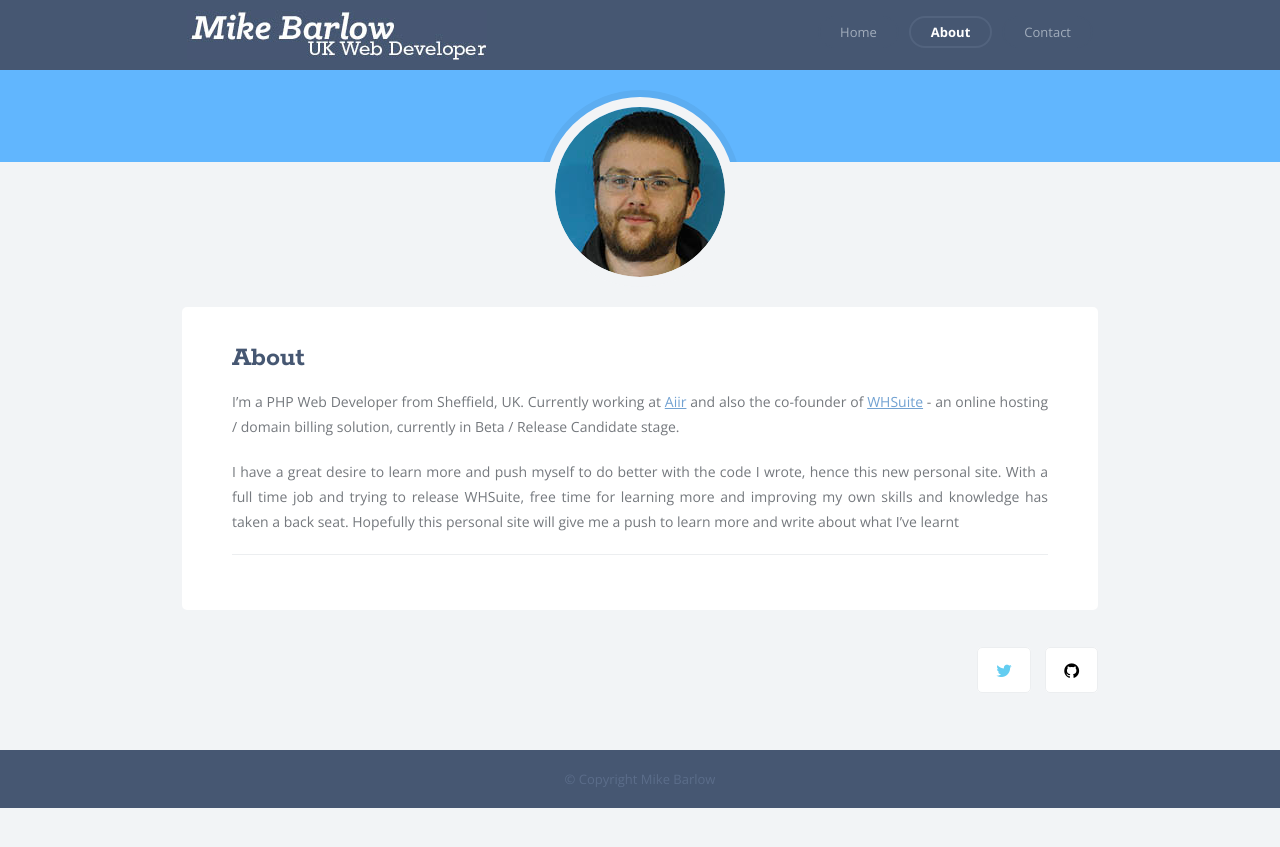
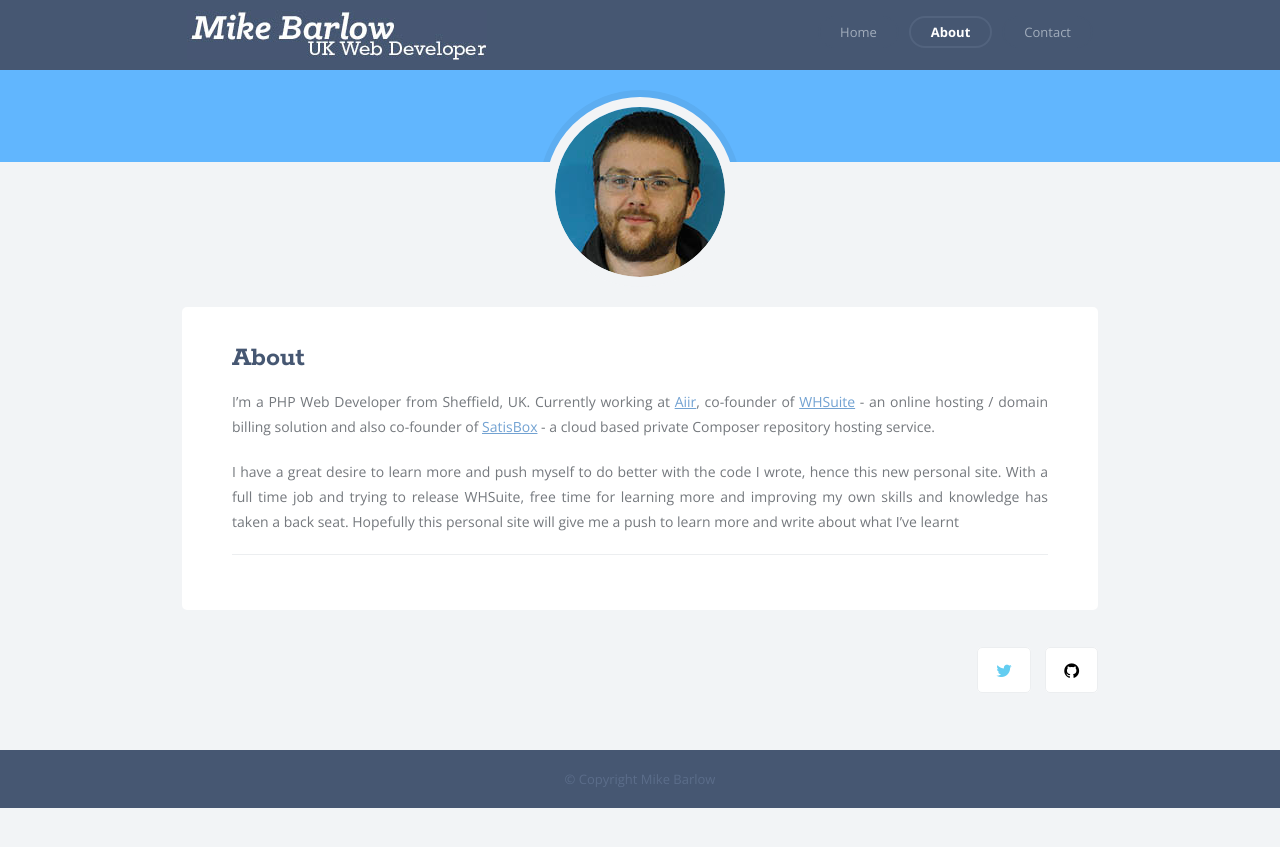
Before and after one commit to peakstoneuk/peakstoneuk.github.io, a Jekyll site: the page built from about.md, in a window 1280 px wide. Shown: the top 847 px of the page. Built offline with Jekyll 4.4.1, drawn with Linux system fonts in a browser that asks for light colours; nearby versions of some CDN libraries.

Commit message:
Updating about copy and github user var

```diff
--- a/_config.yml
+++ b/_config.yml
@@ -12,7 +12,7 @@
 baseurl: "" # the subpath of your site, e.g. /blog
 url: "http://mikebarlow.co.uk" # the base hostname & protocol for your site
 twitter_username: mikebarlow
-github_username:  snsmurf
+github_username:  mikebarlow
 permalink: /blog/:year/:month/:day/:title/
 
 # Build settings
--- a/about.md
+++ b/about.md
@@ -4,6 +4,6 @@ title: About
 permalink: /about/
 ---
 
-I'm a PHP Web Developer from Sheffield, UK. Currently working at [Aiir](http://aiir.com) and also the co-founder of [WHSuite](http://whsuite.com) - an online hosting / domain billing solution, currently in Beta / Release Candidate stage.
+I'm a PHP Web Developer from Sheffield, UK. Currently working at [Aiir](http://aiir.com), co-founder of [WHSuite](http://whsuite.com) - an online hosting / domain billing solution and also co-founder of [SatisBox](https://satisbox.com) - a cloud based private Composer repository hosting service.
 
 I have a great desire to learn more and push myself to do better with the code I wrote, hence this new personal site. With a full time job and trying to release WHSuite, free time for learning more and improving my own skills and knowledge has taken a back seat. Hopefully this personal site will give me a push to learn more and write about what I've learnt
```
